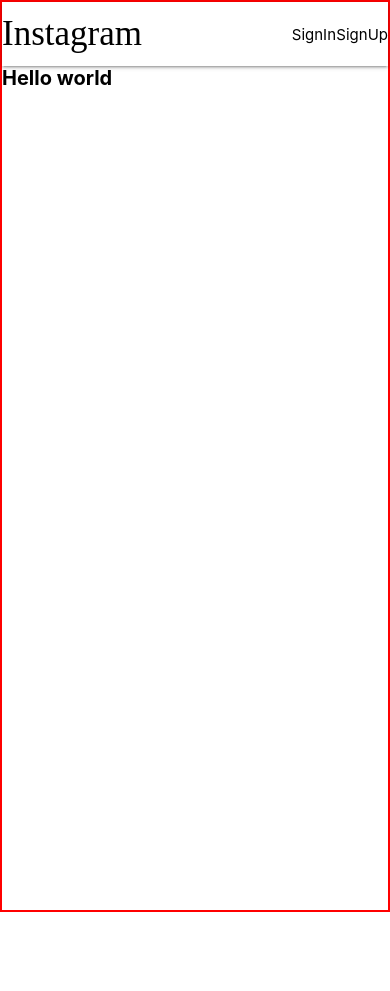
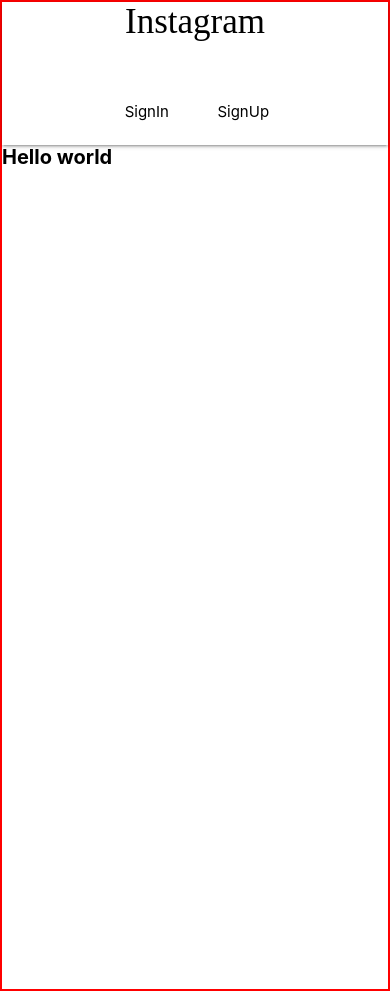
Before and after one commit to TimothyAttah/Instagram-clone-v1, a React (Create React App) app in the folder client/: page / in a window 390 px wide. Before the commit the page ends 912 px from the top, so only its background shows below. Built offline with nearby package versions, Linux system fonts and the light colour scheme.

Commit message:
Added media queries in header

```diff
--- a/client/src/components/header/Header.jsx
+++ b/client/src/components/header/Header.jsx
@@ -14,32 +14,35 @@
 	position: sticky;
 	top: 0;
 	z-index: 10;
-	color: #fff;
 	width: 100%;
-	height: 64px;
+	height: 9.6vh;
 
 	> a {
 		font-size: 3.5rem;
 		font-family: 'Grand Hotel', cursive;
 	}
+	@media screen and (max-width: 500px){
+		height: 17vh;
+		flex-direction: column;
+	}
 `;
-export const HeaderLinkLists = styled.div`
-	width: 50%;
-	display: flex;
-	justify-content: space-around;
-	align-items: center;
-	margin-left: auto;
-	height: 100%;
-	font-size: 2.5rem;
+// export const HeaderLinkLists = styled.div`
+// 	width: 50%;
+// 	display: flex;
+// 	justify-content: space-around;
+// 	align-items: center;
+// 	margin-left: auto;
+// 	height: 100%;
+// 	font-size: 2.5rem;
 
-	span {
-		font-style: italic;
-		font-size: 2.5rem;
-	}
-  .MuiSvgIcon-root{
-    font-size: 2rem;
-  }
-`;
+// 	span {
+// 		font-style: italic;
+// 		font-size: 2.5rem;
+// 	}
+//   .MuiSvgIcon-root{
+//     font-size: 2rem;
+//   }
+// `;
 
 export const Header = () => {
 
--- a/client/src/components/header/HeaderLists.jsx
+++ b/client/src/components/header/HeaderLists.jsx
@@ -13,13 +13,10 @@
 	margin-left: auto;
 	height: 100%;
 	font-size: 2.5rem;
-  ${props => props.primary && css`
-		width: 10% !important;
-	` }
-
 	span {
 		font-style: italic;
 		font-size: 2.5rem;
+		cursor: pointer;
 	}
 	.MuiSvgIcon-root {
 		font-size: 2rem;
@@ -37,9 +34,28 @@
 		transition: background-color 0.2s ease-out;
 		vertical-align: middle;
 		-webkit-tap-highlight-color: transparent;
-		font-size: 1rem;
+		font-size: 1.2rem;
 		:hover {
 			background-color: #a54040;
+		}
+	}
+	@media screen and (max-width: 500px) {
+		margin-left: 0;
+		width: 80%;
+	}
+	@media screen and (max-width: 350px) {
+		span {
+			font-size: 1.8rem;
+		}
+		.MuiSvgIcon-root {
+			font-size: 1.5rem;
+		}
+		button {
+			padding: 0 1rem;
+			font-size: 1rem;
+			height: 2.7rem;
+			line-height: 2.7rem;
+			letter-spacing: 0.2rem;
 		}
 	}
 `;
@@ -49,7 +65,6 @@
 	display: flex;
 	justify-content: space-between;
 	align-items: center;
-	height: 10vh;
 	position: sticky;
 	top: 0;
 	div {
@@ -69,6 +84,13 @@
 			:hover {
 				background-color: rgba(0, 0, 0, 0.1);
 			}
+		}
+	}
+	@media screen and (max-width: 500px) {
+		width: 50%;
+		div {
+			height: 8vh;
+			width: 12rem;
 		}
 	}
 `;
```
